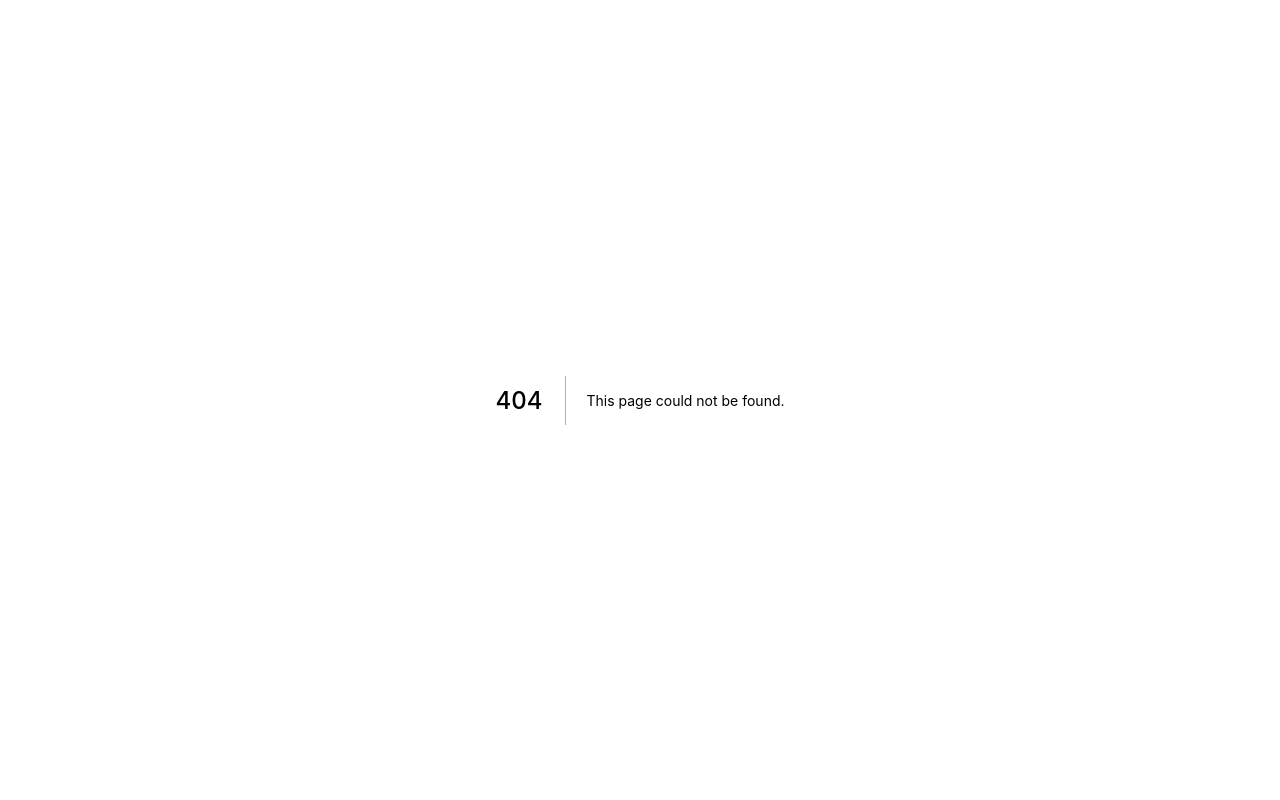
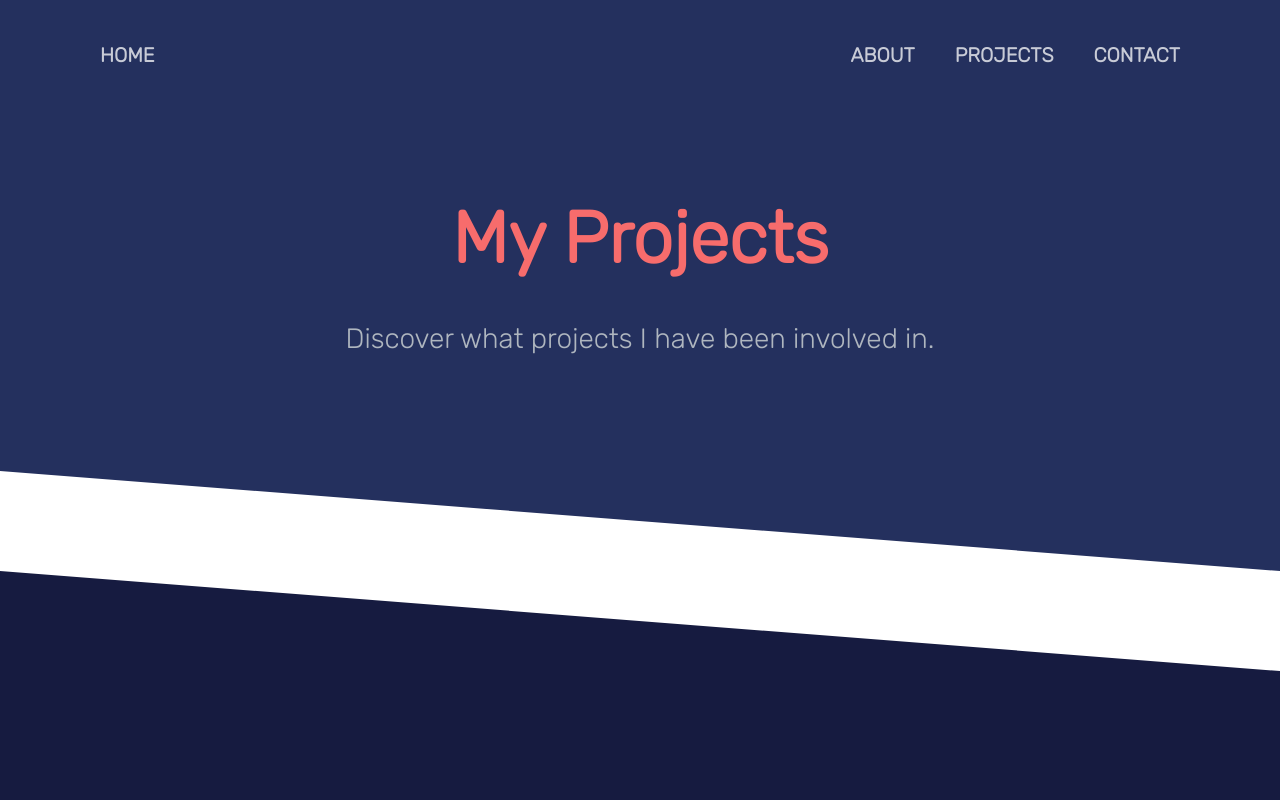
Before and after one commit to RebekahKoon/RebekahKoon, a Next.js app: page /projects in a window 1280 px wide. Before the commit this address had no page. Shown: the top 800 px of the page. Built offline with nearby package versions, Linux system fonts and the light colour scheme.

Commit message:
setting up structure of other pages

```diff
--- a/src/components/Layout/Layout.js
+++ b/src/components/Layout/Layout.js
@@ -57,14 +57,14 @@ const Wrapper = styled.div`
   }
 `
 
-const Layout = ({ children, isGray = false }) => {
+const Layout = ({ children, isGray = false, showFooter = true }) => {
   return (
     <>
       <GlobalStyle />
       <Meta />
       <NavBar />
       {children}
-      <Footer isGray={isGray} />
+      {showFooter && <Footer isGray={isGray} />}
     </>
   )
 }
--- a/src/components/NavBar/NavBar.js
+++ b/src/components/NavBar/NavBar.js
@@ -8,8 +8,8 @@ const NavBar = () => {
       </div>
       <div>
         <NavLink href="/about">About</NavLink>
-        <NavLink>Portfolio</NavLink>
-        <NavLink>Contact</NavLink>
+        <NavLink href="/projects">Projects</NavLink>
+        <NavLink href="/contact">Contact</NavLink>
       </div>
     </NavBody>
   )
--- /dev/null
+++ b/src/components/styles/DescriptionContainer.js
@@ -0,0 +1,25 @@
+import styled from 'styled-components'
+
+const DescriptionContainer = styled.section`
+  width: 100%;
+  display: flex;
+  flex-direction: column;
+  justify-content: center;
+  text-align: center;
+  padding-bottom: 5rem;
+  margin: 0 auto;
+
+  h1 {
+    color: var(--orange);
+    font-size: 4.5rem;
+    line-height: 0;
+  }
+
+  p {
+    color: var(--lightGray);
+    line-height: 3rem;
+    font-size: 1.75rem;
+  }
+`
+
+export default DescriptionContainer
--- a/src/components/styles/index.js
+++ b/src/components/styles/index.js
@@ -2,3 +2,4 @@ export { default as GlobalStyle } from './GlobalStyle'
 export { default as MainContentContainer } from './MainContentContainer'
 export { default as HeaderContainer } from './HeaderContainer'
 export { default as TopTriangle } from './TopTriangle'
+export { default as DescriptionContainer } from './DescriptionContainer'
--- a/src/pages/index.js
+++ b/src/pages/index.js
@@ -151,7 +151,9 @@ const Index = () => (
             A job tracking website that utilizes React on the front-end and GraphQL powered by
             Apollo Server for our back-end.
           </p>
-          <ProjectsButton>View More</ProjectsButton>
+          <a href="/projects">
+            <ProjectsButton>View More</ProjectsButton>
+          </a>
         </ProjectDescription>
         <ProjectImage>
           <img src="/adept.png" />
--- /dev/null
+++ b/src/pages/projects.js
@@ -0,0 +1,24 @@
+import styled from 'styled-components'
+import Layout from '../components/Layout'
+import { MainContentContainer } from '../components/styles'
+import { HeaderContainer } from '../components/styles'
+import { TopTriangle } from '../components/styles'
+import { DescriptionContainer } from '../components/styles'
+
+const Projects = () => {
+  return (
+    <Layout>
+      <HeaderContainer>
+        <MainContentContainer>
+          <DescriptionContainer>
+            <h1>My Projects</h1>
+            <p>Discover what projects I have been involved in.</p>
+          </DescriptionContainer>
+        </MainContentContainer>
+      </HeaderContainer>
+      <TopTriangle />
+    </Layout>
+  )
+}
+
+export default Projects
```
Also changed, not shown: src/pages/about.js (+1 -24 lines), src/pages/contact.js (added, +24 -0 lines).
